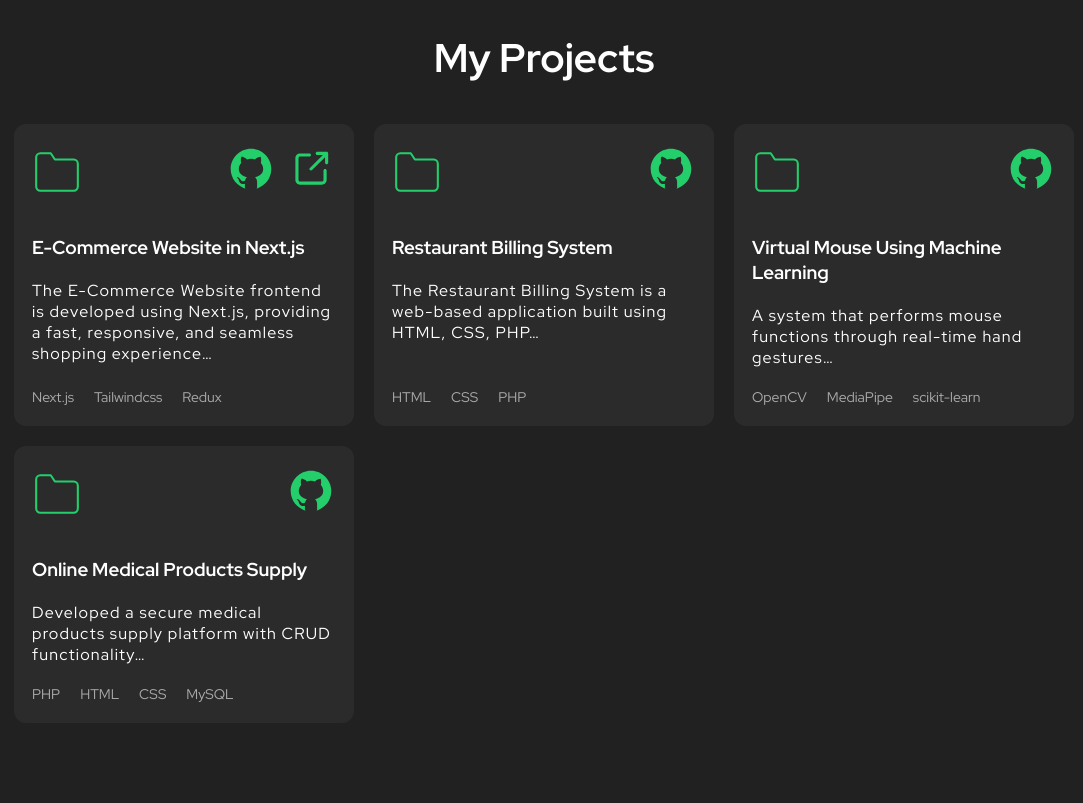
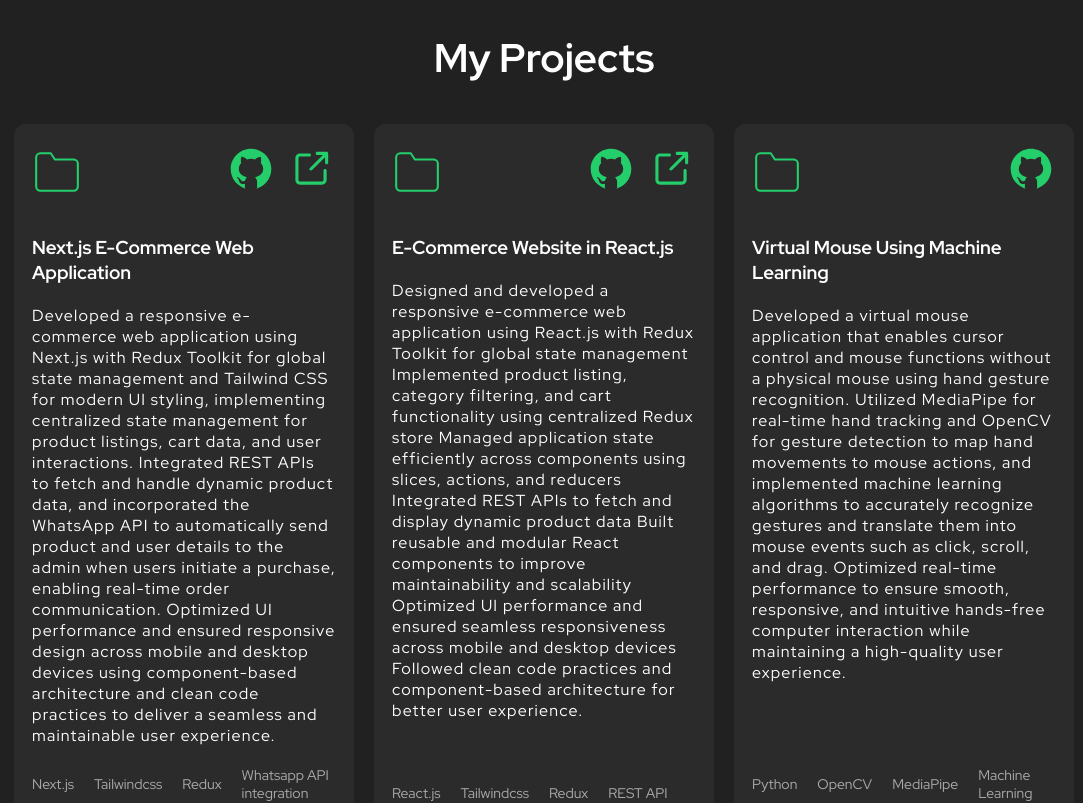
Before and after one commit to ezhilkrish002/portfolio, a React (Create React App) app: page / in a window 1280 px wide. Shown: the part 1360-2163 px from the top of the page, without its empty margins (96-1179 px from the left). Built offline with nearby package versions, Linux system fonts and the light colour scheme.

Commit message:
update code

```diff
--- a/package.json
+++ b/package.json
@@ -28,6 +28,7 @@
   },
   "scripts": {
     "start": "react-scripts start",
+    "dev": "react-scripts start",
     "build": "react-scripts build",
     "test": "react-scripts test",
     "eject": "react-scripts eject"
--- a/src/components/Footer/Footer.tsx
+++ b/src/components/Footer/Footer.tsx
@@ -9,8 +9,8 @@ import instagramIcon from '../../assets/instagram.svg'
 export function Footer() {
   return (
     <Container className="footer">
-      <a href="https://devkrish.in" className="logo">
-        <span>www.devkrish.in</span>
+      <a href="https://krishportfolio-seven.vercel.app/" className="logo">
+        <span>www.krishnamoorthi_t.in</span>
         {/* <span>singh.in</span> */}
       </a>
       <div>
--- a/src/components/Header/Header.tsx
+++ b/src/components/Header/Header.tsx
@@ -3,7 +3,7 @@ import { BrowserRouter as Router } from 'react-router-dom'
 import { NavHashLink, HashLink } from 'react-router-hash-link'
 import { useState } from 'react'
 import krish from "../../assets/kimg.png"
-import Resume from '../../assets/Krishnamoorthi_Frontend_developer.pdf'
+import Resume from '../../assets/krishnamoorthi_frontend_developer.pdf'
 
 export function Header() {
   const [isActive, setActive] = useState(false)
--- a/src/components/Project/Project.tsx
+++ b/src/components/Project/Project.tsx
@@ -9,35 +9,52 @@ import externalLink from "../../assets/external-link.svg";
 // List of projects (can also come from props or API)
 const projects = [
   {
-    title: "E-Commerce Website in Next.js",
+    title: "Next.js E-Commerce Web Application ",
     description:
-      "The E-Commerce Website frontend is developed using Next.js, providing a fast, responsive, and seamless shopping experience…",
-    tech: ["Next.js", "Tailwindcss", "Redux"],
+      "Developed a responsive e-commerce web application using Next.js with Redux Toolkit for global state management and Tailwind CSS for modern UI styling, implementing centralized state management for product listings, cart data, and user interactions. Integrated REST APIs to fetch and handle dynamic product data, and incorporated the WhatsApp API to automatically send product and user details to the admin when users initiate a purchase, enabling real-time order communication. Optimized UI performance and ensured responsive design across mobile and desktop devices using component-based architecture and clean code practices to deliver a seamless and maintainable user experience.",
+    tech: ["Next.js", "Tailwindcss", "Redux" , "Whatsapp API integration"],
     github: "https://github.com/ezhilkrish002/ecom",
-    live: "ecom-ecru-ten.vercel.app",
+    live: "https://ecom-ecru-ten.vercel.app/",
+  },
+  {
+    title: "E-Commerce Website in React.js",
+    description:"Designed and developed a responsive e-commerce web application using React.js with Redux Toolkit for global state management Implemented product listing, category filtering, and cart functionality using centralized Redux store Managed application state efficiently across components using slices, actions, and reducers Integrated REST APIs to fetch and display dynamic product data Built reusable and modular React components to improve maintainability and scalability Optimized UI performance and ensured seamless responsiveness across mobile and desktop devices Followed clean code practices and component-based architecture for better user experience.",
+    tech: ["React.js", "Tailwindcss", "Redux", "REST API"],
+    github: "https://github.com/ezhilkrish002/E-commerce",
+    live: "https://ecom-ecru-ten.vercel.app/",
+  },
+    {
+    title: "Virtual Mouse Using Machine Learning",
+    description:
+      "Developed a virtual mouse application that enables cursor control and mouse functions without a physical mouse using hand gesture recognition. Utilized MediaPipe for real-time hand tracking and OpenCV for gesture detection to map hand movements to mouse actions, and implemented machine learning algorithms to accurately recognize gestures and translate them into mouse events such as click, scroll, and drag. Optimized real-time performance to ensure smooth, responsive, and intuitive hands-free computer interaction while maintaining a high-quality user experience.",
+    tech: ["Python", "OpenCV", "MediaPipe", "Machine Learning"],
+    github:
+      "https://github.com/ezhilkrish002/virtual_mouse",
+    live: null,
+  },
+   {
+    title: "A Portfolio using React",
+    description:
+      "A web-based platform that enables users to browse, order, and receive medical supplies from registered suppliers, improving accessibility to essential healthcare products. Implemented responsive UI design and intuitive navigation to enhance user experience across devices. Integrated product search, category filtering, and order management features to streamline the purchasing process, while following modular and clean code practices to ensure maintainability and scalability of the application.",
+    tech: ["React.js", "Tailwindcss","TypeScript"],
+    github:
+      "https://github.com/ezhilkrish002/portfolio",
+    live: "https://krishportfolio-seven.vercel.app/",
   },
  {
     title: "Restaurant Billing System",
     description:
-      "The Restaurant Billing System is a web-based application built using HTML, CSS, PHP…",
-    tech: ["HTML", "CSS", "PHP"],
+      "Restaurant Billing System that automates order entry, billing, and receipt generation, improving accuracy and efficiency in a restaurant’s daily operations. Implemented a user‑friendly interface for selecting menu items, calculating totals with taxes, and applying discounts, ensuring seamless and error‑free bill creation. Integrated functionality to store transaction details and generate printable receipts for customers, enhancing the billing workflow. Followed modular design and clean coding practices to maintain scalability and ease of maintenance.",
+    tech: ["HTML", "CSS", "PHP", "MySQL"],
     github:
       "https://github.com/ezhilkrish002/bill",
     live: null,
   },
-  {
-    title: "Virtual Mouse Using Machine Learning",
-    description:
-      "A system that performs mouse functions through real-time hand gestures…",
-    tech: ["OpenCV", "MediaPipe", "scikit-learn"],
-    github:
-      "https://github.com/ezhilkrish002",
-    live: null,
-  },
+
     {
     title: "Online Medical Products Supply",
     description:
-      "Developed a secure medical products supply platform with CRUD functionality…",
+      "A web-based platform that enables users to browse, order, and receive medical supplies from registered suppliers, improving accessibility to essential healthcare products. Implemented responsive UI design and intuitive navigation to enhance user experience across devices. Integrated product search, category filtering, and order management features to streamline the purchasing process, while following modular and clean code practices to ensure maintainability and scalability of the application.",
     tech: ["PHP", "HTML", "CSS", "MySQL"],
     github:
       "https://github.com/ezhilkrish002",
```
Also changed, not shown: 2 other files (tests, documents, lock files or other folders).
